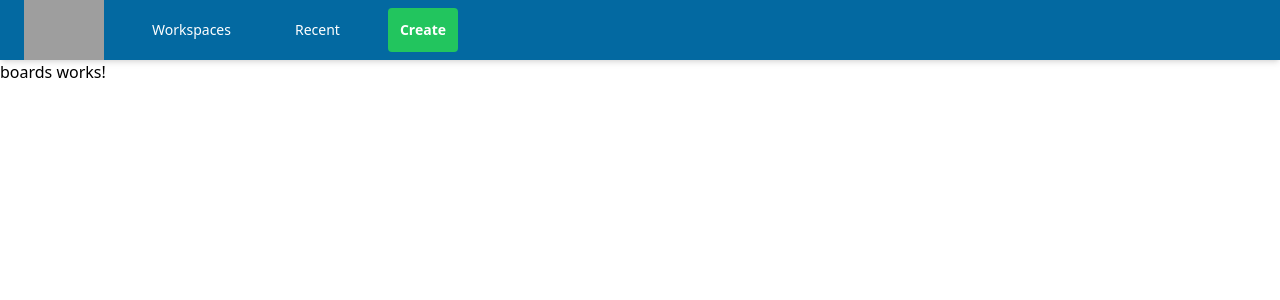
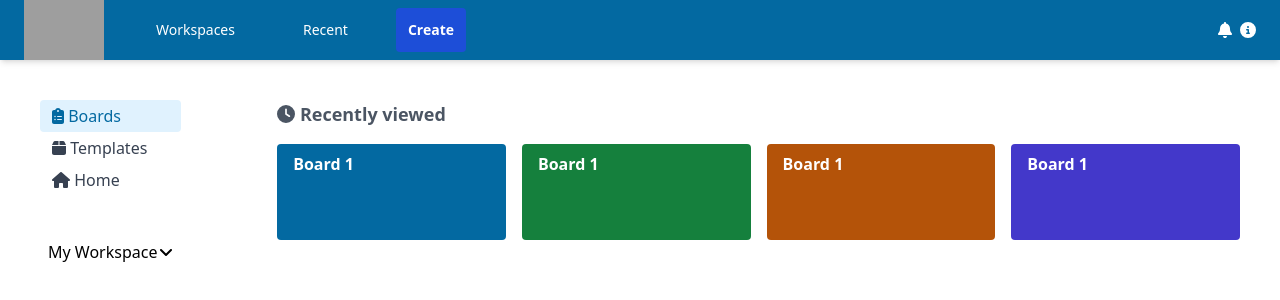
Before and after one commit to cgonzdev/CentralTI, an Angular app: page /boards in a window 1280 px wide. Shown: the top 300 px of the page. Built offline with nearby package versions, Linux system fonts and the light colour scheme; grey boxes are pictures that could not be loaded.

Commit message:
Create panel accordion on board component (html) using angular cdk

```diff
--- a/src/app/app.module.ts
+++ b/src/app/app.module.ts
@@ -6,11 +6,10 @@ import { AppComponent } from './app.component';
 
 import { AuthModule } from './pages/auth/auth.module';
 import { FlowBoardModule } from './pages/flowboard/flowboard.module';
-import { FontAwesomeModule } from '@fortawesome/angular-fontawesome';
 
 @NgModule({
   declarations: [AppComponent],
-  imports: [BrowserModule, AppRoutingModule, AuthModule, FlowBoardModule, FontAwesomeModule],
+  imports: [BrowserModule, AppRoutingModule, AuthModule, FlowBoardModule],
   providers: [],
   bootstrap: [AppComponent],
 })
--- a/src/app/pages/flowboard/components/boards/boards.component.html
+++ b/src/app/pages/flowboard/components/boards/boards.component.html
@@ -1,2 +1,71 @@
 <app-navbar></app-navbar>
-<p>boards works!</p>
+<div class="container mx-auto flex mt-10">
+  <div class="w-1/5 mr-4 px-2 lg:px-10">
+    <ul class="flex flex-col font-medium text-gray-700 mb-10">
+      <li>
+        <a class="block bg-sky-100 rounded py-1 px-3 text-sky-700">
+          <fa-icon [icon]="faClipboardList"></fa-icon> Boards
+        </a>
+      </li>
+      <li>
+        <a class="block py-1 px-3">
+          <fa-icon [icon]="faBox"></fa-icon> Templates
+        </a>
+      </li>
+      <li>
+        <a class="block py-1 px-3">
+          <fa-icon [icon]="faHome"></fa-icon> Home
+        </a>
+      </li>
+    </ul>
+    <cdk-accordion>
+      <cdk-accordion-item #accordioMenu="cdkAccordionItem">
+        <button
+          type="button"
+          (click)="accordioMenu.toggle()"
+          class="w-full py-1 px-2 flex justify-between items-center"
+        >
+          My Workspace <fa-icon [icon]="accordioMenu.expanded ? faAngleUp : faAngleDown"></fa-icon>
+        </button>
+        <div [style.display]="accordioMenu.expanded ? 'block' : 'none'">
+          <ul class="ml-2 flex flex-col text-sm text-gray-700">
+            <li>
+              <a class="block py-1 px-3">
+                <fa-icon [icon]="faTrello"></fa-icon> Boards
+              </a>
+            </li>
+            <li>
+              <a class="block py-1 px-3">
+                <fa-icon [icon]="faHeart"></fa-icon> Highlights
+              </a>
+            </li>
+            <li>
+              <a class="block py-1 px-3">
+                <fa-icon [icon]="faBorderAll"></fa-icon> Views
+              </a>
+            </li>
+            <li>
+              <a class="block py-1 px-3">
+                <fa-icon [icon]="faUsers"></fa-icon> Members
+              </a>
+            </li>
+            <li>
+              <a class="block py-1 px-3">
+                <fa-icon [icon]="faGear"></fa-icon> Settings
+              </a>
+            </li>
+            </ul>
+        </div>
+      </cdk-accordion-item>
+    </cdk-accordion>
+  </div>
+  <div class="w-full px-10">
+    <h1 class="text-lg font-bold mb-4 text-gray-600"><fa-icon [icon]="faClock"></fa-icon> Recently viewed</h1>
+    <div class="grid grid-cols-4 gap-4">
+      <div class="w-full bg-sky-700 px-4 py-2 rounded text-white font-bold h-24">Board 1</div>
+      <div class="w-full bg-green-700 px-4 py-2 rounded text-white font-bold h-24">Board 1</div>
+      <div class="w-full bg-amber-700 px-4 py-2 rounded text-white font-bold h-24">Board 1</div>
+      <div class="w-full bg-indigo-700 px-4 py-2 rounded text-white font-bold h-24">Board 1</div>
+    </div>
+  </div>
+</div>
--- a/src/app/pages/flowboard/components/boards/boards.component.ts
+++ b/src/app/pages/flowboard/components/boards/boards.component.ts
@@ -1,9 +1,33 @@
 import { Component } from '@angular/core';
+import {
+  faBox,
+  faHome,
+  faClock,
+  faClipboardList,
+  faAngleUp,
+  faAngleDown,
+  faHeart,
+  faBorderAll,
+  faUsers,
+  faGear,
+} from '@fortawesome/free-solid-svg-icons';
+import { faTrello } from '@fortawesome/free-brands-svg-icons';
 
 @Component({
   selector: 'app-boards',
-  templateUrl: './boards.component.html'
+  templateUrl: './boards.component.html',
 })
 export class BoardsComponent {
+  faBox = faBox;
+  faHome = faHome;
+  faClock = faClock;
+  faClipboardList = faClipboardList;
+  faAngleUp = faAngleUp;
+  faAngleDown = faAngleDown;
+  faHeart = faHeart;
+  faBorderAll = faBorderAll;
+  faUsers = faUsers;
+  faGear = faGear;
 
+  faTrello = faTrello;
 }
--- a/src/app/pages/flowboard/components/navbar/navbar.component.html
+++ b/src/app/pages/flowboard/components/navbar/navbar.component.html
@@ -11,7 +11,7 @@
       </a>
       <div class="flex items-center">
         <ul class="flex items-center space-x-8 text-sm font-medium">
-          <li>
+          <li class="p-1">
             <a class="block py-3 px-4 text-white">Workspaces</a>
           </li>
           <li>
@@ -23,5 +23,15 @@
         </ul>
       </div>
     </div>
+    <div class="flex items-center">
+      <div class="flex space-x-2">
+        <button class="text-white" type="button">
+          <fa-icon [icon]="faBell"></fa-icon>
+        </button>
+        <button class="text-white" type="button">
+          <fa-icon [icon]="faInfoCircle"></fa-icon>
+        </button>
+      </div>
+    </div>
   </div>
 </nav>
--- a/src/app/pages/flowboard/components/navbar/navbar.component.ts
+++ b/src/app/pages/flowboard/components/navbar/navbar.component.ts
@@ -1,4 +1,9 @@
 import { Component } from '@angular/core';
+import {
+  faBell,
+  faInfoCircle,
+  faClose,
+} from '@fortawesome/free-solid-svg-icons';
 
 @Component({
   selector: 'app-navbar',
@@ -6,4 +11,8 @@ import { Component } from '@angular/core';
 })
 export class NavBarComponent {
   isOpen: boolean = false;
+
+  faBell = faBell;
+  faInfoCircle = faInfoCircle;
+  faClose = faClose;
 }
--- a/src/app/shared/components/btn/btn.component.html
+++ b/src/app/shared/components/btn/btn.component.html
@@ -1,6 +1,6 @@
 <button
   [type]="type"
-  class="bg-success-500 text-white w-full font-bold rounded text-sm p-3 focus:ring-4"
+  class="text-white w-full font-bold rounded text-sm p-3 focus:ring-4"
   [ngClass]="colors"
 >
   <ng-content></ng-content>
```
Also changed, not shown: src/app/pages/flowboard/flowboard.module.ts (+10 -1 lines).
